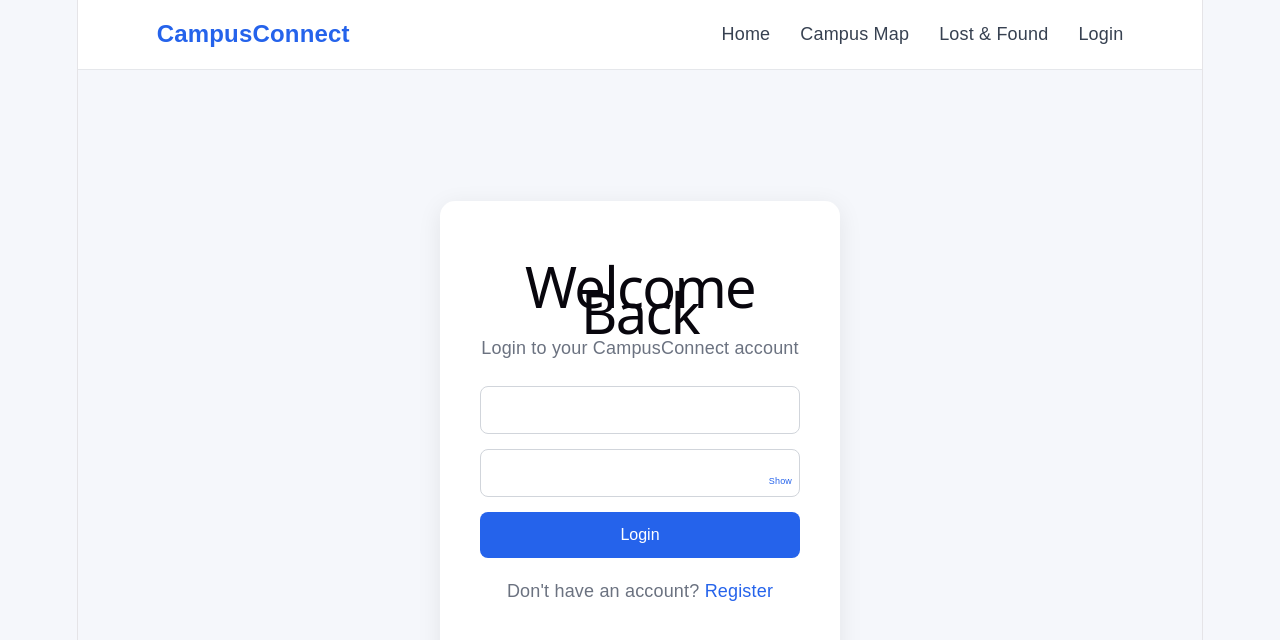
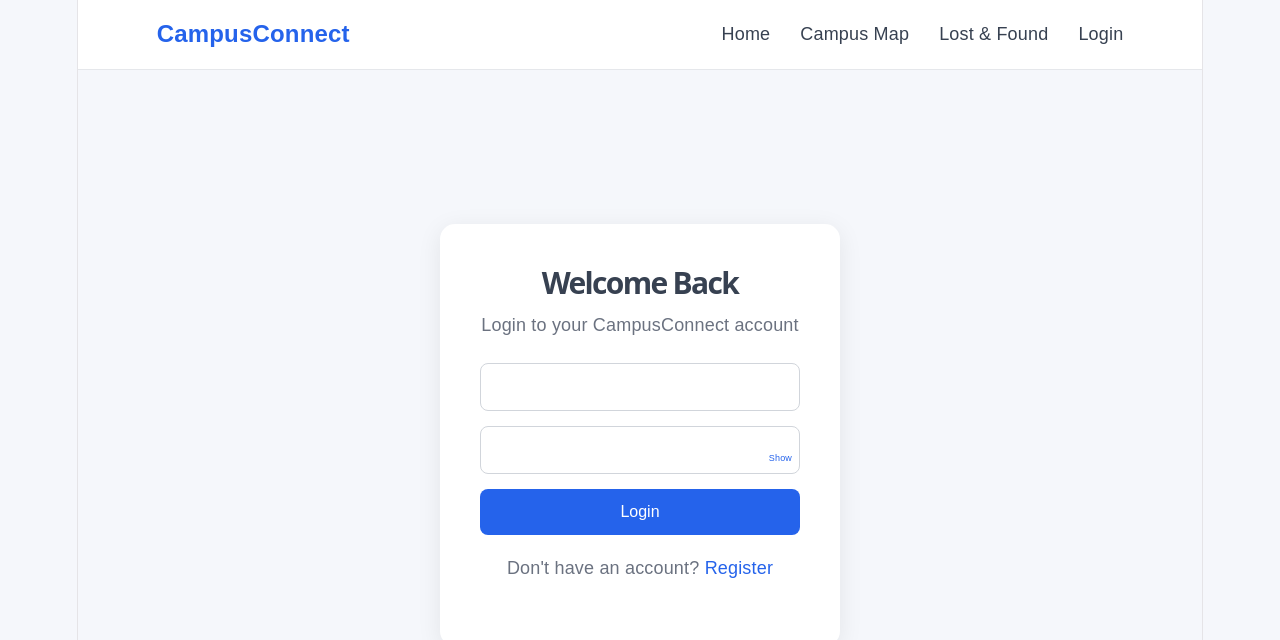
Before and after one commit to Aayushi-vavadiya/Campus-Navigation-Lost-Found, a React app in the folder frontend/: page /login in a window 1280 px wide. Shown: the top 640 px of the page. Built offline with nearby package versions, Linux system fonts and the light colour scheme; the HTML template or start-up script is replaced by a standard one.

Commit message:
Fix login title design

```diff
--- a/frontend/src/App.css
+++ b/frontend/src/App.css
@@ -2717,3 +2717,36 @@ body {
   cursor: pointer;
   user-select: none;
 }
+.login-title {
+  margin: 0 0 10px;
+  color: #374151;
+  font-size: 30px;
+  line-height: 1.25;
+  font-weight: 700;
+}
+
+.login-subtitle {
+  color: #6b7280;
+  margin-bottom: 25px;
+}
+/* FINAL LOGIN TITLE FIX */
+.login-card h1,
+.login-title {
+  position: relative !important;
+  display: block !important;
+  width: 100% !important;
+
+  margin: 0 0 10px !important;
+  padding: 0 !important;
+
+  color: #374151 !important;
+  font-size: 30px !important;
+  line-height: 38px !important;
+  font-weight: 700 !important;
+
+  transform: none !important;
+  top: auto !important;
+  left: auto !important;
+  right: auto !important;
+  bottom: auto !important;
+}
--- a/frontend/src/pages/Login.jsx
+++ b/frontend/src/pages/Login.jsx
@@ -1,4 +1,3 @@
-
 import { useState } from "react";
 import { useNavigate } from "react-router-dom";
 
@@ -15,16 +14,12 @@ function Login() {
   async function handleSubmit(e) {
     e.preventDefault();
 
-    // Check required fields
     if (!email || !password || (isRegister && !name)) {
       alert("Please fill all required fields.");
       return;
     }
 
     try {
-      // =========================
-      // REGISTER
-      // =========================
       if (isRegister) {
         const response = await fetch(
           `${import.meta.env.VITE_API_URL}/api/register`,
@@ -34,9 +29,9 @@ function Login() {
               "Content-Type": "application/json",
             },
             body: JSON.stringify({
-              name: name,
-              email: email,
-              password: password,
+              name,
+              email,
+              password,
             }),
           }
         );
@@ -50,21 +45,15 @@ function Login() {
 
         alert("Registration successful! Please login.");
 
-        // Clear all fields
         setName("");
         setEmail("");
         setPassword("");
         setShowPassword(false);
-
-        // Switch to Login
         setIsRegister(false);
 
         return;
       }
 
-      // =========================
-      // LOGIN
-      // =========================
       const response = await fetch(
         `${import.meta.env.VITE_API_URL}/api/login`,
         {
@@ -73,8 +62,8 @@ function Login() {
             "Content-Type": "application/json",
           },
           body: JSON.stringify({
-            email: email,
-            password: password,
+            email,
+            password,
           }),
         }
       );
@@ -86,14 +75,9 @@ function Login() {
         return;
       }
 
-      // Save login information
       localStorage.setItem("token", data.token);
-      localStorage.setItem(
-        "user",
-        JSON.stringify(data.user)
-      );
+      localStorage.setItem("user", JSON.stringify(data.user));
 
-      // Clear login fields
       setName("");
       setEmail("");
       setPassword("");
@@ -101,7 +85,6 @@ function Login() {
 
       alert("Login successful!");
 
-      // Go to Home page
       navigate("/");
     } catch (error) {
       console.error("Login error:", error);
@@ -115,7 +98,6 @@ function Login() {
   function switchMode() {
     setIsRegister(!isRegister);
 
-    // Clear fields when switching
     setName("");
     setEmail("");
     setPassword("");
@@ -127,9 +109,7 @@ function Login() {
       <div className="login-card">
 
         <h1>
-          {isRegister
-            ? "Create Account"
-            : "Welcome Back"}
+          {isRegister ? "Create Account" : "Welcome Back"}
         </h1>
 
         <p>
@@ -138,72 +118,48 @@ function Login() {
             : "Login to your CampusConnect account"}
         </p>
 
-        <form
-          onSubmit={handleSubmit}
-          autoComplete="off"
-        >
+        <form onSubmit={handleSubmit} autoComplete="off">
 
-          {/* NAME - REGISTER ONLY */}
           {isRegister && (
             <input
               type="text"
               placeholder="Full Name"
               value={name}
-              onChange={(e) =>
-                setName(e.target.value)
-              }
+              onChange={(e) => setName(e.target.value)}
               autoComplete="off"
             />
           )}
 
-          {/* EMAIL */}
           <input
             type="email"
             placeholder="Email Address"
             value={email}
-            onChange={(e) =>
-              setEmail(e.target.value)
-            }
+            onChange={(e) => setEmail(e.target.value)}
             autoComplete="off"
           />
 
-          {/* PASSWORD */}
           <div className="password-field">
             <input
-              type={
-                showPassword
-                  ? "text"
-                  : "password"
-              }
+              type={showPassword ? "text" : "password"}
               placeholder="Password"
               value={password}
-              onChange={(e) =>
-                setPassword(e.target.value)
-              }
+              onChange={(e) => setPassword(e.target.value)}
               autoComplete="new-password"
             />
 
             <span
               className="show-password-text"
-              onClick={() =>
-                setShowPassword(!showPassword)
-              }
+              onClick={() => setShowPassword(!showPassword)}
             >
-              {showPassword
-                ? "Hide"
-                : "Show"}
+              {showPassword ? "Hide" : "Show"}
             </span>
           </div>
 
-          {/* SUBMIT */}
           <button type="submit">
-            {isRegister
-              ? "Register"
-              : "Login"}
+            {isRegister ? "Register" : "Login"}
           </button>
         </form>
 
-        {/* SWITCH LOGIN / REGISTER */}
         <p className="register-text">
           {isRegister
             ? "Already have an account? "
@@ -211,13 +167,9 @@ function Login() {
 
           <span
             onClick={switchMode}
-            style={{
-              cursor: "pointer",
-            }}
+            style={{ cursor: "pointer" }}
           >
-            {isRegister
-              ? "Login"
-              : "Register"}
+            {isRegister ? "Login" : "Register"}
           </span>
         </p>
 
```
